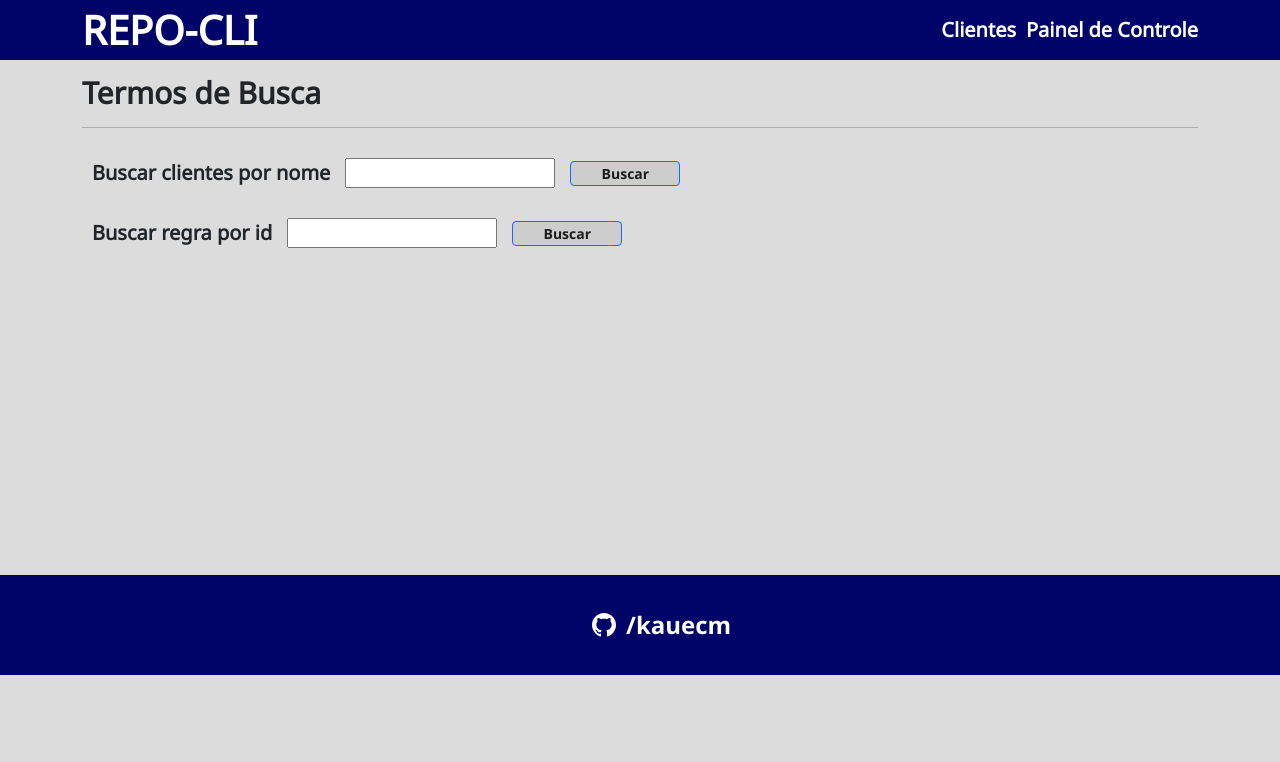
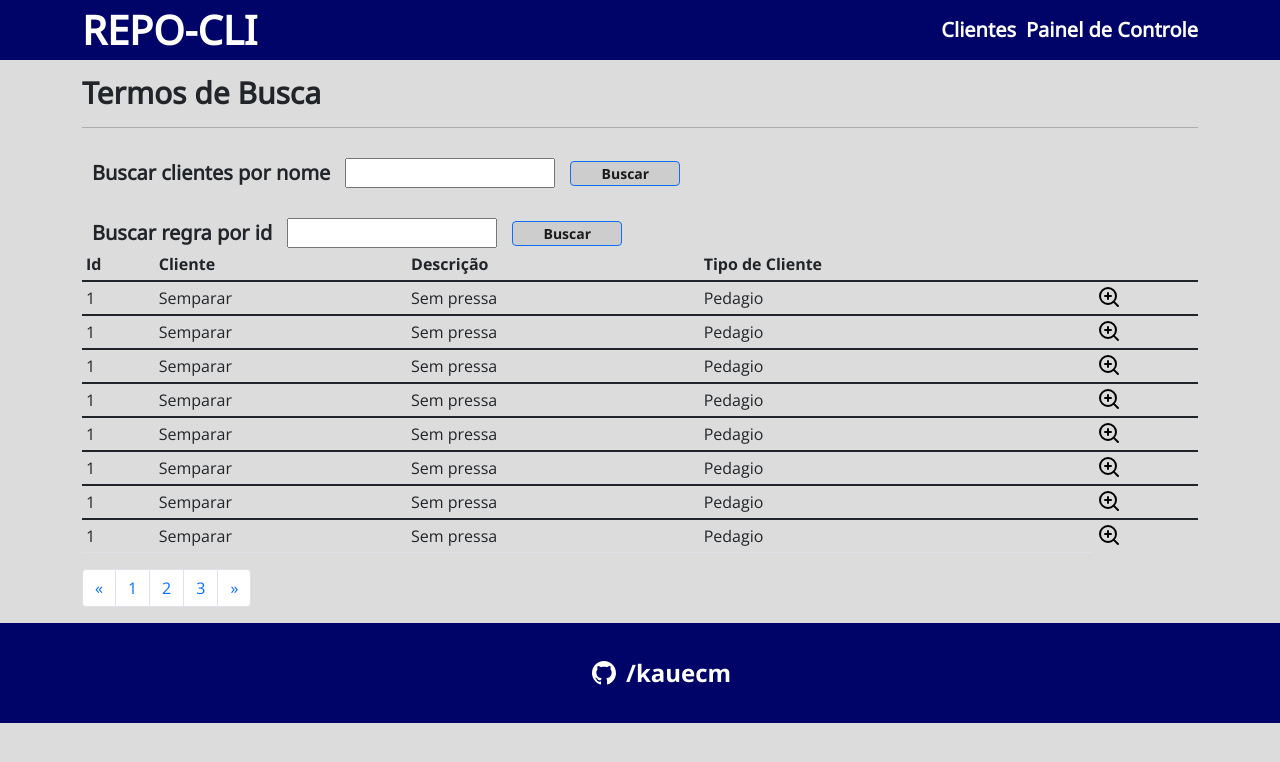
Before and after one commit to kauecm/repo-cli, a React (Create React App) app in the folder frontend/: page /clientes in a window 1280 px wide. Shown: the top 762 px of the page. Built offline with nearby package versions, Linux system fonts and the light colour scheme.

Commit message:
Paginação

```diff
--- /dev/null
+++ b/frontend/src/components/Pagination/index.tsx
@@ -0,0 +1,25 @@
+function Pagination() {
+    return (
+        <nav aria-label="Page navigation example">
+            <ul className="pagination">
+                <li className="page-item">
+                    <a className="page-link" href="#" aria-label="Previous">
+                        <span aria-hidden="true">&laquo;</span>
+                    </a>
+                </li>
+                <li className="page-item"><a className="page-link" href="#">1</a></li>
+                <li className="page-item"><a className="page-link" href="#">2</a></li>
+                <li className="page-item"><a className="page-link" href="#">3</a></li>
+                <li className="page-item">
+                    <a className="page-link" href="#" aria-label="Next">
+                        <span aria-hidden="true">&raquo;</span>
+
+                    </a>
+                </li>
+            </ul>
+        </nav>
+
+    );
+}
+
+export default Pagination;
--- a/frontend/src/pages/Clientes/index.tsx
+++ b/frontend/src/pages/Clientes/index.tsx
@@ -2,6 +2,8 @@ import Footerbar from "components/Footerbar";
 import Navbar from "components/NavBar";
 import { Link } from "react-router-dom";
 import "./styles.css";
+import { ReactComponent as IconLupa } from "img/icon-zoom-in.svg";
+import Pagination from "components/Pagination";
 function Clientes() {
     return (
 
@@ -30,8 +32,108 @@ function Clientes() {
                         </Link></div>
                 </div>
 
+                <div className="table-responsive">
+                    <table className="table table-sm">
+                        <thead>
+                            <tr>
+                                <th>Id</th>
+                                <th>Cliente</th>
+                                <th>Descrição</th>
+                                <th>Tipo de Cliente</th>
+                                <th></th>
+                            </tr>
+                        </thead>
+                        <tbody >
+                            <tr>
+                                <td>1</td>
+                                <td>Semparar</td>
+                                <td>Sem pressa</td>
+                                <td>Pedagio</td>
+                                <Link to="/">
+                                    <td><IconLupa /></td></Link>
+                            </tr>
+                        </tbody>
+                        <tbody>
+                            <tr>
+                                <td>1</td>
+                                <td>Semparar</td>
+                                <td>Sem pressa</td>
+                                <td>Pedagio</td>
+                                <Link to="/">
+                                    <td><IconLupa /></td></Link>
+                            </tr>
+                        </tbody>
+                        <tbody>
+                            <tr>
+                                <td>1</td>
+                                <td>Semparar</td>
+                                <td>Sem pressa</td>
+                                <td>Pedagio</td>
+                                <Link to="/">
+                                    <td><IconLupa /></td></Link>
+                            </tr>
+                        </tbody>
+                        <tbody>
+                            <tr>
+                                <td>1</td>
+                                <td>Semparar</td>
+                                <td>Sem pressa</td>
+                                <td>Pedagio</td>
+                                <Link to="/">
+                                    <td><IconLupa /></td></Link>
+                            </tr>
+                        </tbody>
+                        <tbody>
+                            <tr>
+                                <td>1</td>
+                                <td>Semparar</td>
+                                <td>Sem pressa</td>
+                                <td>Pedagio</td>
+                                <Link to="/">
+                                    <td><IconLupa /></td></Link>
+                            </tr>
+                        </tbody>
+                        <tbody>
+                            <tr>
+                                <td>1</td>
+                                <td>Semparar</td>
+                                <td>Sem pressa</td>
+                                <td>Pedagio</td>
+                                <Link to="/">
+                                    <td><IconLupa /></td></Link>
+                            </tr>
+                        </tbody>
+                        <tbody>
+                            <tr>
+                                <td>1</td>
+                                <td>Semparar</td>
+                                <td>Sem pressa</td>
+                                <td>Pedagio</td>
+                                <Link to="/">
+                                    <td><IconLupa /></td></Link>
+                            </tr>
+                        </tbody>
+                        <tbody>
+                            <tr>
+                                <td>1</td>
+                                <td>Semparar</td>
+                                <td>Sem pressa</td>
+                                <td>Pedagio</td>
+                                <Link to="/">
+                                    <td><IconLupa /></td></Link>
+                            </tr>
+                        </tbody>
+                    </table>
+                </div>
+                <div className="pagination-content">
+                    <Pagination />
+                </div>
             </div>
-            <Footerbar/>
+
+
+
+
+            <Footerbar />
 
 
 
--- a/frontend/src/pages/Clientes/styles.css
+++ b/frontend/src/pages/Clientes/styles.css
@@ -35,5 +35,9 @@ p{
     margin-left: 15px;
 }
 .repo-div-container{
-    height: 500px;
+    align-items: center !important;
 }
+.pagination-content{
+    align-items: center;
+    display: flex;
+}
--- /dev/null
+++ b/frontend/src/utils/requests.ts
@@ -0,0 +1 @@
+export const BASE_URL = process.env.REACT_APP_BACKEND_URL ?? "http://localhost:8080";
```
Also changed, not shown: frontend/src/types/movie.ts (added, +28 -0 lines), frontend/src/components/Pagination/styles.css (added), frontend/src/img/icon-zoom-in.svg (added).
